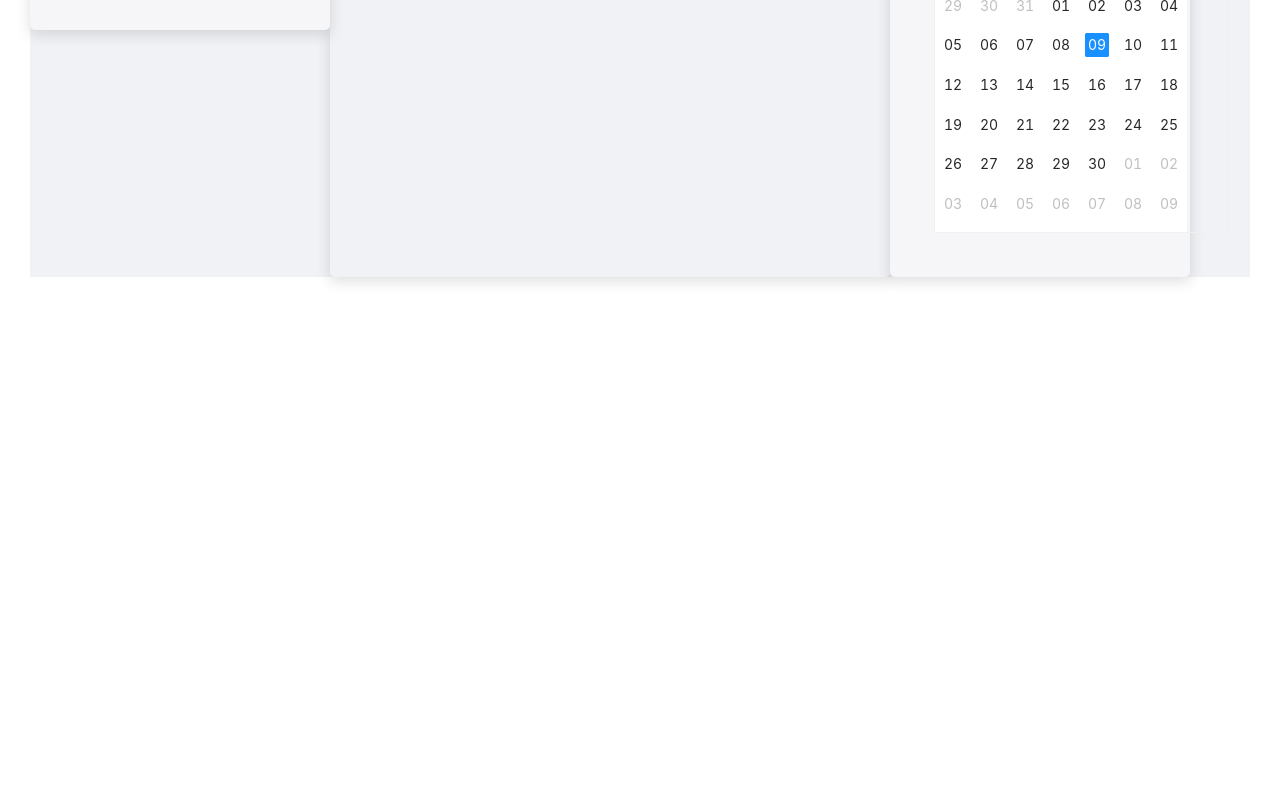
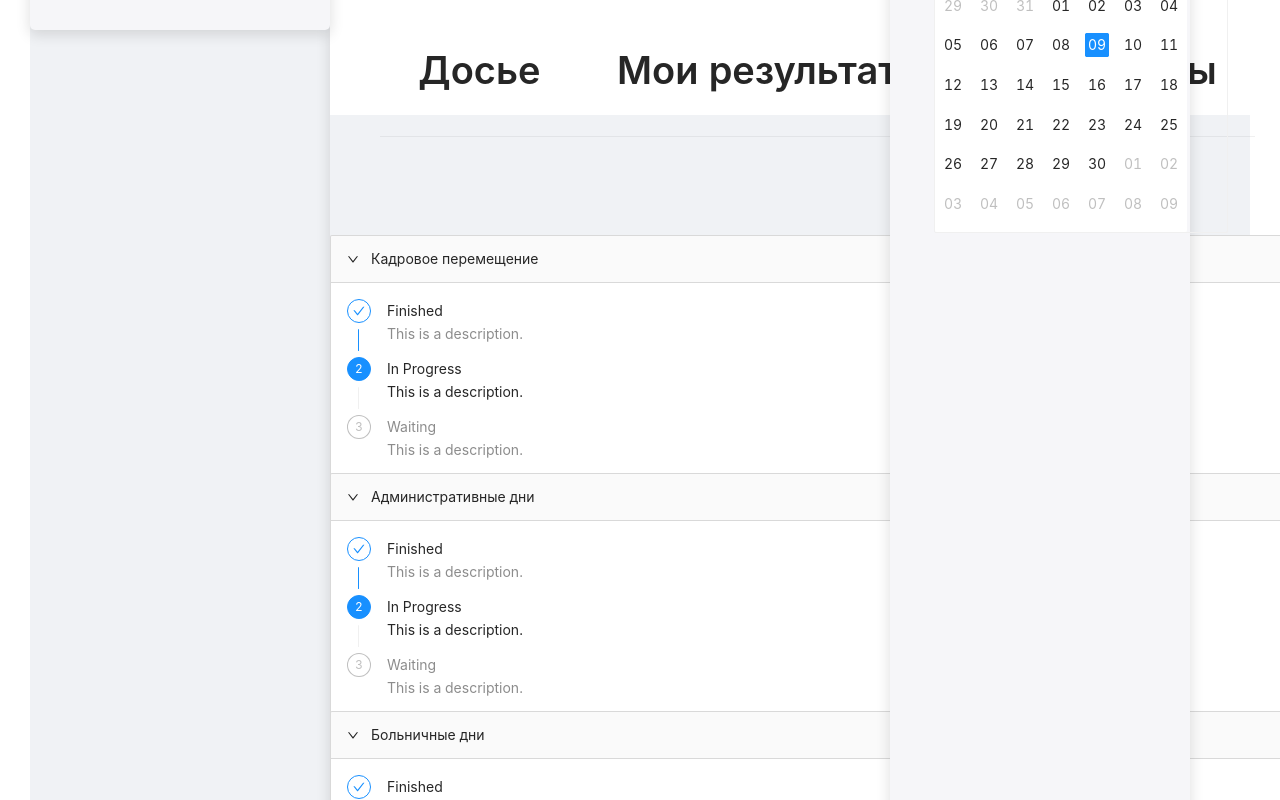
Before and after one commit to FallenStarrr/mycic-new-design, a React (Create React App) app: page /aboutme in a window 1280 px wide. Shown: the part 800-1600 px from the top of the page. Before the commit the page ends 1107 px from the top, so only its background shows below. Built offline with nearby package versions, Linux system fonts and the light colour scheme.

Commit message:
Mission Complete almost done about me section with collapses

```diff
--- a/src/App.css
+++ b/src/App.css
@@ -66,6 +66,19 @@ body {
 
 .white-section {
    background: white;
-   width: 500px;
+   width: 700px;
    padding: 50px;
+   margin: auto;
 }
+
+.white-section-1 {
+  width: 975px;
+  height: 118px;
+  margin-left: 20px;
+  margin: auto;
+
+}
+
+.white-section-2 {
+  margin-top: 120px;
+}
--- a/src/pages/Aboutme.tsx
+++ b/src/pages/Aboutme.tsx
@@ -17,14 +17,19 @@ Image,
 Row,
 Col,
 Comment,
-Form, Button, List, Input
+Form, Button, List, Input, Divider,
+Collapse
 }
   from 'antd'
   import 'antd/dist/antd.css';
   import '../styles/post.css';
 
+  import { Steps } from 'antd';
+
+  const { Step } = Steps;
 
 const { TextArea } = Input
+const { Panel } = Collapse;
 
   const { Text, Title } = Typography
 
@@ -42,7 +47,7 @@ export  function Aboutme() {
     return (
 
 
-
+     <>
         <section style={{width:"700px"}}>
           <div className="container">
             <Row>
@@ -73,6 +78,76 @@ export  function Aboutme() {
         </section>
 
 
+        <section className="white-section white-section-1 white-section-2">
+        <Row justify="space-around">
+          <Col>  <Title title="3">Досье</Title>  </Col>
+          <Col> <Title title="3"> Мои результаты</Title> </Col>
+          <Col>   <Title title="3"> Сенткоины</Title></Col>
+        </Row>
+        <Divider/>
+        </section>
+
+
+
+
+  <section className="white-section-1 white-section-2">
+
+  <Collapse defaultActiveKey={['1']}>
+
+    <Panel header="Кадровое перемещение" key="1">
+       <Steps direction="vertical" size="small" current={1}>
+       <Step title="Finished" description="This is a description." />
+       <Step title="In Progress" description="This is a description." />
+       <Step title="Waiting" description="This is a description." />
+       </Steps>
+     </Panel>
+  </Collapse>
+
+  </section>
+
+  <section  className="white-section-1  white-section-2">
+
+  <Collapse defaultActiveKey={['1']}>
+     <Panel header="Административные дни" key="1">
+       <Steps direction="vertical" size="small" current={1}>
+           <Step title="Finished" description="This is a description." />
+           <Step title="In Progress" description="This is a description." />
+           <Step title="Waiting" description="This is a description." />
+         </Steps>
+      </Panel>
+  </Collapse>
+
+
+  </section>
+
+  <section  className="white-section-1 white-section-2">
+
+  <Collapse defaultActiveKey={['1']}>
+     <Panel header="Больничные дни" key="1">
+     <Steps direction="vertical" size="small" current={1}>
+       <Step title="Finished" description="This is a description." />
+       <Step title="In Progress" description="This is a description." />
+       <Step title="Waiting" description="This is a description." />
+       </Steps>
+
+    </Panel>
+  </Collapse>
+  </section>
+
+  <section  className="white-section-1 white-section-2">
+
+  <Collapse defaultActiveKey={['1']}>
+     <Panel header="Отпуск" key="1">
+     <Steps direction="vertical" size="small" current={1}>
+       <Step title="Finished" description="This is a description." />
+       <Step title="In Progress" description="This is a description." />
+       <Step title="Waiting" description="This is a description." />
+       </Steps>
+    </Panel>
+  </Collapse>
+  </section>
+
+      </>
 
 
 
```
